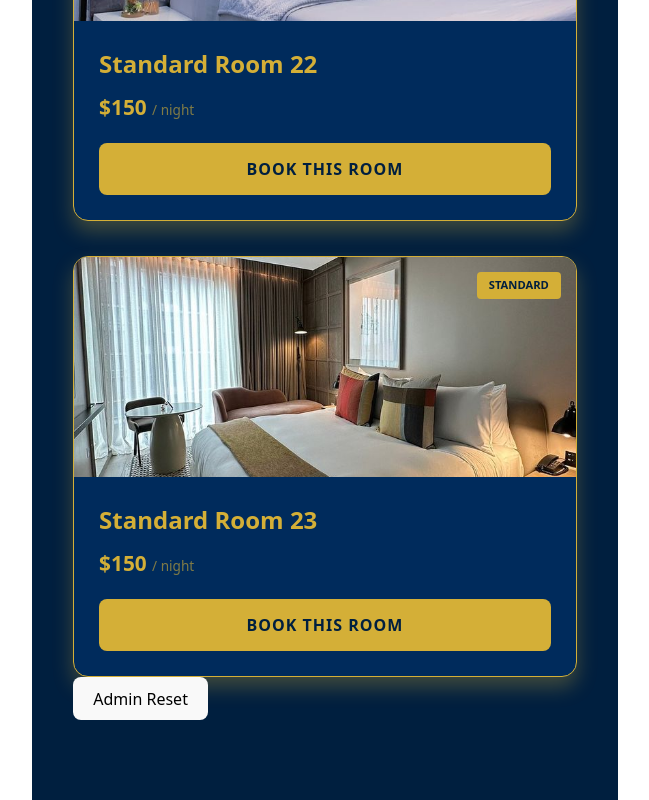
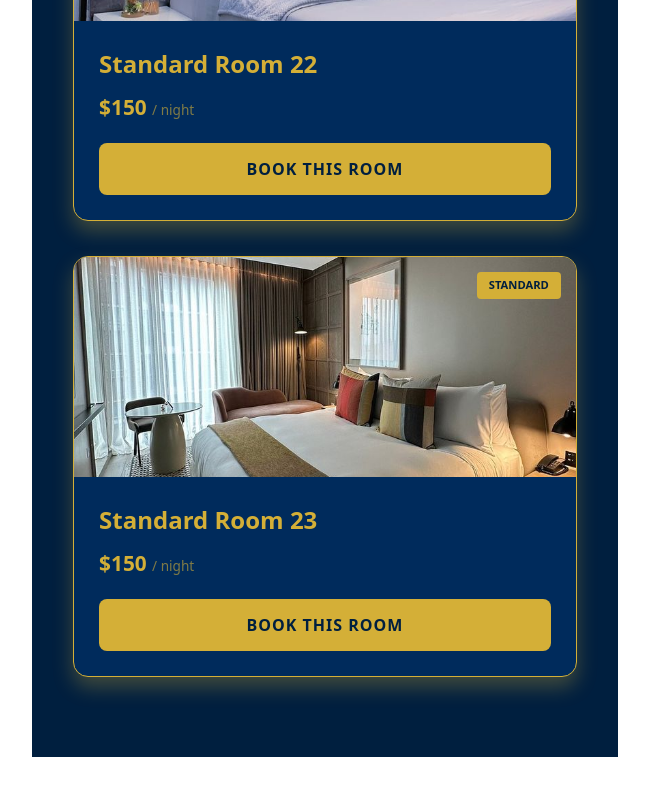
Before and after one commit to chrisboi242-242/KEDEST-HOTEL, a React (Vite) app: page /available-rooms in a window 1280 px wide. Shown: the part 10097-10897 px from the top of the page, without its empty margins (315-964 px from the left). After the commit the page ends 10854 px from the top, so only its background shows below. Built offline with nearby package versions, Linux system fonts and the light colour scheme; the HTML template or start-up script is replaced by a standard one.

Commit message:
Removing the reset button

```diff
--- a/src/pages/AvailableRooms.jsx
+++ b/src/pages/AvailableRooms.jsx
@@ -101,7 +101,7 @@ const AvailableRooms = () => {
         )}
       </div>
 
-      <button className="hidden-reset" onClick={handleReset}>Admin Reset</button>
+      {/* <button className="hidden-reset" onClick={handleReset}>Admin Reset</button> */}
     </div>
   );
 };
```
